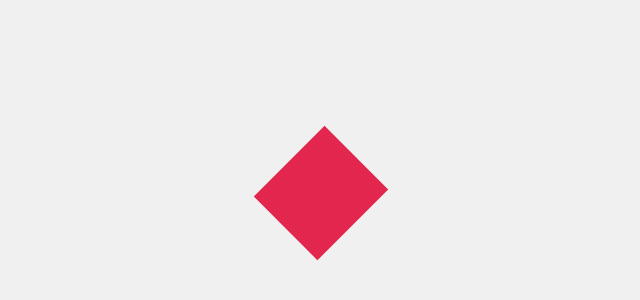
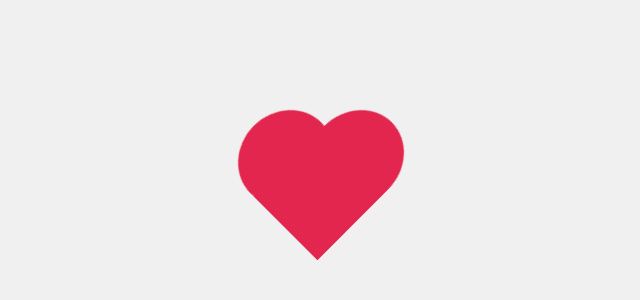
Before and after one commit to totoeltoto/Heart, a plain HTML site: page index.html in a window 1280 px wide. Shown: the part 230-530 px from the top of the page, without its empty margins (319-959 px from the left). Drawn offline with Linux system fonts and the light colour scheme.

Commit message:
return origin

```diff
--- a/styles.css
+++ b/styles.css
@@ -24,7 +24,7 @@ body {
   height: 90px;
   background-color: #e2264d;
   border-radius: 50%;
-  position: absolutes;
+  position: absolute;
 }
 
 .heart::before {
```
